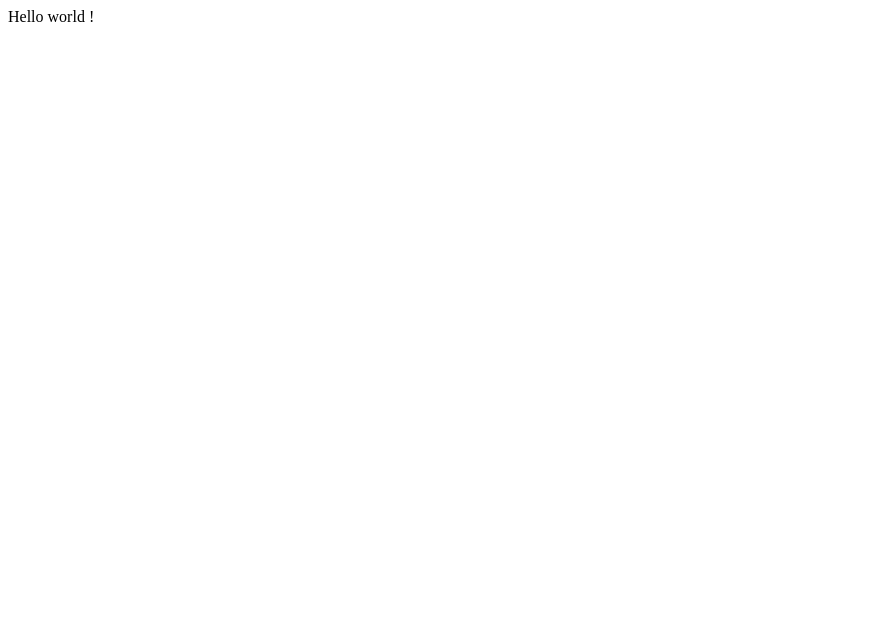
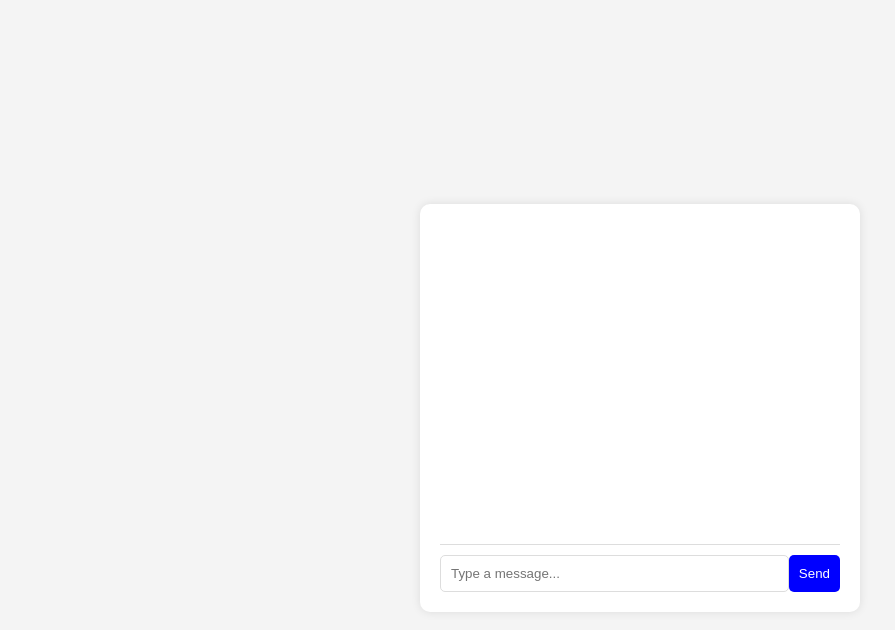
Before and after one commit to Zahin2470/Artificial-Intelligence, a plain HTML site: page index.html in a window 1280 px wide. Shown: the whole page, without its empty margins (0-895 px from the left). Drawn offline with Linux system fonts and the light colour scheme.

Commit message:
Update index

```diff
--- a/index.html
+++ b/index.html
@@ -1 +1,87 @@
-<p>Hello world !</p>
+<!DOCTYPE html>
+<html lang="en">
+<head>
+    <meta charset="UTF-8">
+    <meta name="viewport" content="width=device-width, initial-scale=1.0">
+    <title>AI Chat Interface</title>
+    <style>
+        body {
+            font-family: Arial, sans-serif;
+            display: flex;
+            justify-content: center;
+            align-items: center;
+            height: 100vh;
+            background-color: #f4f4f4;
+        }
+        .chat-container {
+            width: 400px;
+            background: white;
+            padding: 20px;
+            border-radius: 10px;
+            box-shadow: 0 0 10px rgba(0, 0, 0, 0.1);
+        }
+        .messages {
+            height: 300px;
+            overflow-y: auto;
+            border-bottom: 1px solid #ddd;
+            margin-bottom: 10px;
+            padding: 10px;
+        }
+        .input-container {
+            display: flex;
+        }
+        input {
+            flex: 1;
+            padding: 10px;
+            border: 1px solid #ddd;
+            border-radius: 5px;
+        }
+        button {
+            padding: 10px;
+            border: none;
+            background: blue;
+            color: white;
+            border-radius: 5px;
+            cursor: pointer;
+        }
+    </style>
+</head>
+<body>
+    <div class="chat-container">
+        <div class="messages" id="chatBox"></div>
+        <div class="input-container">
+            <input type="text" id="userInput" placeholder="Type a message...">
+            <button onclick="sendMessage()">Send</button>
+        </div>
+    </div>
+
+    <script>
+        function sendMessage() {
+            let inputField = document.getElementById("userInput");
+            let message = inputField.value;
+            if (message.trim() === "") return;
+
+            let chatBox = document.getElementById("chatBox");
+            chatBox.innerHTML += `<div><strong>You:</strong> ${message}</div>`;
+            inputField.value = "";
+
+            setTimeout(() => {
+                let response = getAIResponse(message);
+                chatBox.innerHTML += `<div><strong>AI:</strong> ${response}</div>`;
+                chatBox.scrollTop = chatBox.scrollHeight;
+            }, 1000);
+        }
+
+        function getAIResponse(message) {
+            let responses = {
+                "hello": "Hi there! How can I assist you?",
+                "how are you": "I'm just a program, but I'm doing well!",
+                "bye": "Goodbye! Have a great day!"
+
+            };
+            let lowerMessage = message.toLowerCase();
+            return responses[lowerMessage] || "I'm not sure how to respond to that.";
+        }
+    </script>
+</body>
+</html>
```
